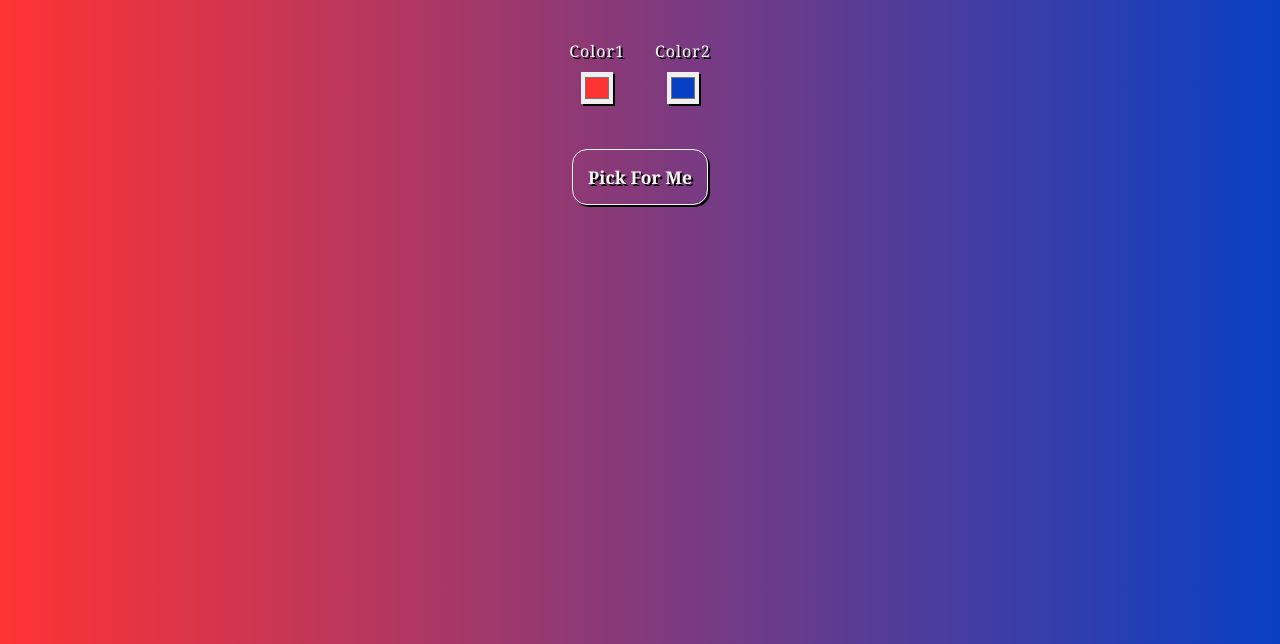
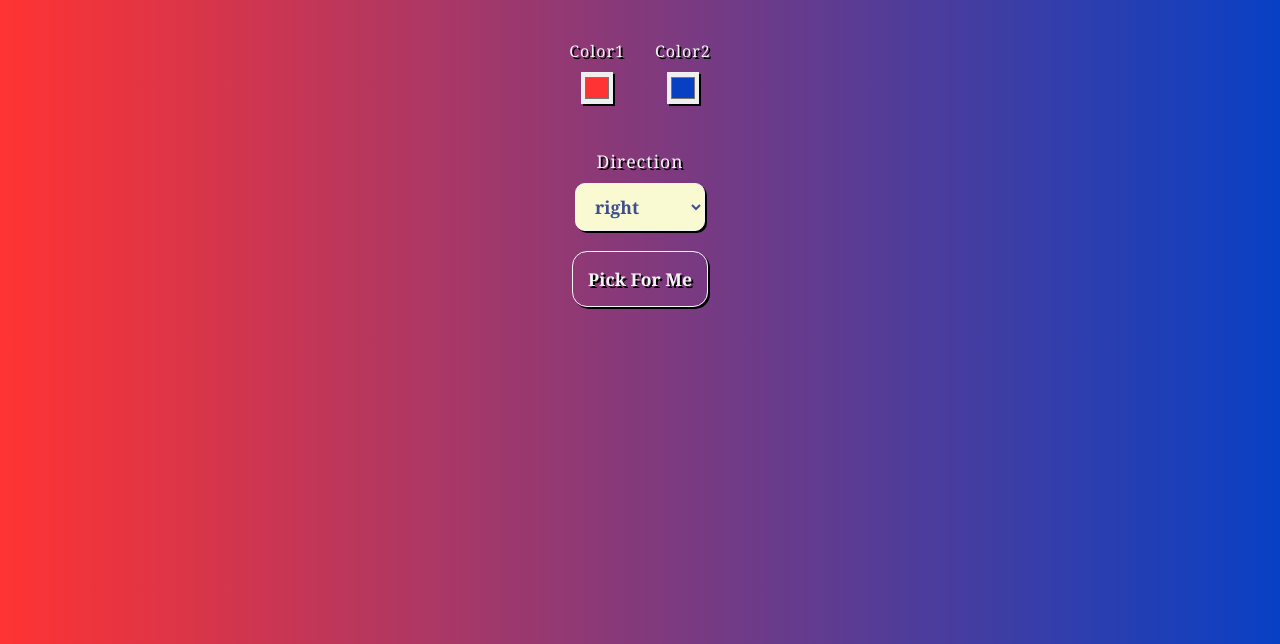
Before and after one commit to ShaineTsou/background-generator, a plain HTML site: page index.html in a window 1280 px wide. Shown: the part 172-816 px from the top of the page. Drawn offline with Linux system fonts and the light colour scheme.

Commit message:
added direction select

```diff
--- a/index.html
+++ b/index.html
@@ -65,6 +65,13 @@
         />
       </label>
     </div>
+    <p class="direction-title">Direction</p>
+    <select name="direction" id="direction" class="direction">
+      <option value="top">top</option>
+      <option value="right" selected>right</option>
+      <option value="bottom">bottom</option>
+      <option value="left">left</option>
+    </select>
     <button class="random-btn" id="random-btn">Pick For Me</button>
     <div class="bg-code-container" id="bg-code-container">
       <h2 class="subtitle">Current CSS Background</h2>
--- a/script.js
+++ b/script.js
@@ -1,13 +1,14 @@
 const body = document.querySelector("#body");
 const color1 = document.querySelector("#color1");
 const color2 = document.querySelector("#color2");
+const direction = document.querySelector("#direction");
 const randomBtn = document.querySelector("#random-btn");
 const bgCodeContainer = document.querySelector("#bg-code-container");
 const bgCode = document.querySelector("#bg-code");
 const copied = document.querySelector("#copied");
 
 // Set initial background
-body.style.background = `linear-gradient(to right, ${color1.value}, ${color2.value})`;
+body.style.background = `linear-gradient(to ${direction.value}, ${color1.value}, ${color2.value})`;
 
 const changeBackground = function () {
   // Display bgCodeContainer
@@ -16,7 +17,7 @@ const changeBackground = function () {
   }
 
   bgCodeContainer.style.display = "flex";
-  body.style.background = `linear-gradient(to right, ${color1.value}, ${color2.value})`;
+  body.style.background = `linear-gradient(to ${direction.value}, ${color1.value}, ${color2.value})`;
   bgCode.textContent = `background: ${body.style.background};`;
 
   // Hide copied
@@ -25,12 +26,19 @@ const changeBackground = function () {
   }
 };
 
-// Pick random background color
+// Pick random background
+const getRandomBgDirection = function () {
+  const directions = ["top", "right", "bottom", "left"];
+  const randomIndex = Math.floor(Math.random() * 4);
+
+  return directions[randomIndex];
+};
+
 const getRandomHexColor = function () {
   const hexColorArr = [];
 
   for (let i = 0; i < 3; i++) {
-    const randomHex = Math.floor(Math.random() * 255).toString(16);
+    const randomHex = Math.floor(Math.random() * 256).toString(16);
     const hexColor = randomHex.length === 1 ? `0${randomHex}` : randomHex;
     hexColorArr.push(hexColor);
   }
@@ -41,6 +49,7 @@ const getRandomHexColor = function () {
 const getRandomBackground = function () {
   color1.value = getRandomHexColor();
   color2.value = getRandomHexColor();
+  direction.value = getRandomBgDirection();
   changeBackground();
 };
 
@@ -54,5 +63,6 @@ async function clipboardCopy() {
 
 color1.addEventListener("input", changeBackground);
 color2.addEventListener("input", changeBackground);
+direction.addEventListener("input", changeBackground);
 bgCode.addEventListener("click", clipboardCopy);
 randomBtn.addEventListener("click", getRandomBackground);
--- a/style.css
+++ b/style.css
@@ -22,7 +22,7 @@ body {
   min-height: 100vh;
   text-align: center;
   font-family: "Georgia", cursive;
-  padding: 60px 0;
+  padding: 60px 10px;
   display: flex;
   flex-direction: column;
   align-items: center;
@@ -62,6 +62,31 @@ body {
   margin: 10px;
   cursor: pointer;
   box-shadow: 2px 2px black;
+}
+
+.direction-title {
+  margin: 0 0 10px 0;
+  padding: 0;
+  color: whitesmoke;
+  letter-spacing: 1px;
+  font-size: 1.1rem;
+  text-shadow: 2px 2px black;
+}
+
+.direction {
+  width: 130px;
+  margin: 0px 0 20px 0;
+  font-size: 1.1rem;
+  font-family: "Georgia", cursive;
+  font-weight: 600;
+  cursor: pointer;
+  border: 1px solid whitesmoke;
+  border-radius: 10px;
+  background-color: lightgoldenrodyellow;
+  padding: 10px 15px;
+  color: rgb(62, 78, 144);
+  box-shadow: 2px 2px black;
+  outline: none;
 }
 
 .random-btn {
```
